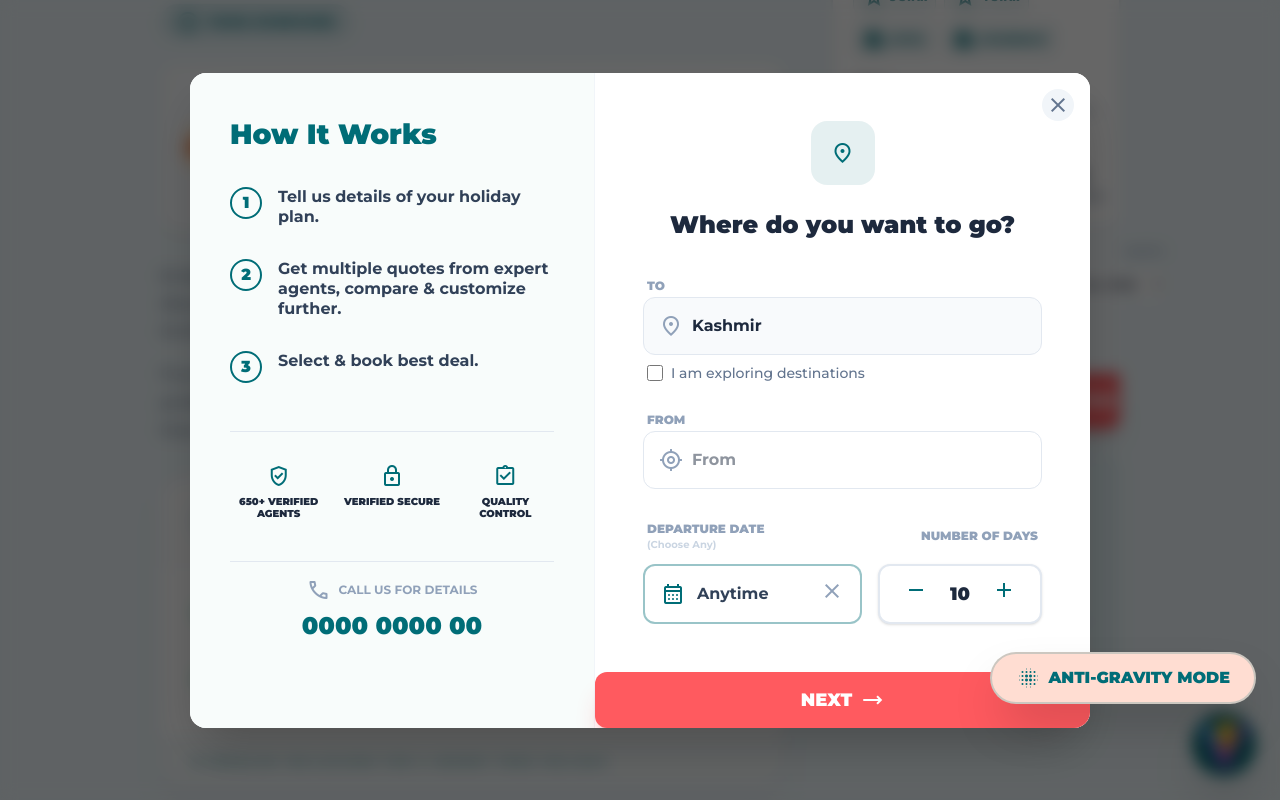
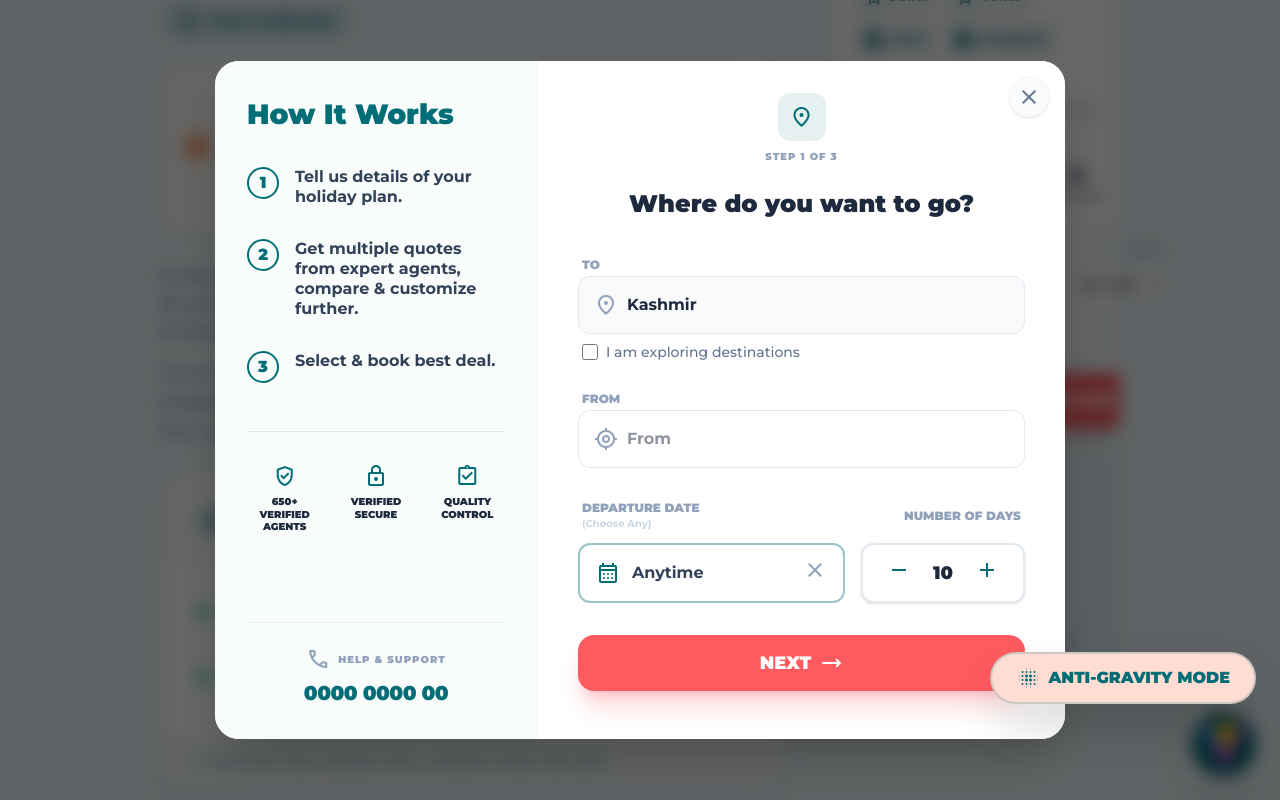
Before and after one commit to rammimankotia-prog/Beautiful-India, a React (Vite) app: page /tours/1 in a window 1280 px wide. Both pictures are taken after a click on the button "CUSTOMIZE & GET QUOTES". Shown: the part 1102-1902 px from the top of the page. Built offline with nearby package versions, Linux system fonts and the light colour scheme.

Commit message:
style(tour-detail): refine quote modal size and integrate next button design

```diff
--- a/src/pages/TourDetailView.jsx
+++ b/src/pages/TourDetailView.jsx
@@ -1101,17 +1101,17 @@ const TourDetailView = () => {
       {/* Customize & Get Quote Modal */}
       {isQuoteModalOpen && (
         <div className="fixed inset-0 z-[100] flex items-center justify-center p-0 md:p-4 bg-black/60 backdrop-blur-sm animate-in fade-in duration-300">
-          <div className="bg-white md:rounded-2xl w-full h-full md:h-auto max-w-[900px] md:max-h-[95vh] overflow-hidden flex flex-col md:flex-row shadow-2xl relative animate-in zoom-in-95 duration-300">
+          <div className="bg-white md:rounded-3xl w-full h-full md:h-auto max-w-[850px] md:max-h-[90vh] overflow-hidden flex flex-col md:flex-row shadow-2xl relative animate-in zoom-in-95 duration-300">
             {/* Close Button */}
             <button
               onClick={() => setIsQuoteModalOpen(false)}
-              className="absolute top-4 right-4 z-10 w-8 h-8 flex items-center justify-center rounded-full bg-slate-100 hover:bg-slate-200 text-slate-500 transition-colors"
+              className="absolute top-4 right-4 z-[30] w-10 h-10 flex items-center justify-center rounded-full bg-slate-50/80 backdrop-blur hover:bg-white text-slate-500 shadow-sm transition-all border border-slate-100"
             >
               <span className="material-symbols-outlined text-xl">close</span>
             </button>
 
             {/* Left Pane: Instructions & Trust */}
-            <div className="w-full md:w-[45%] bg-[#f8fcfb] p-6 md:p-10 border-b md:border-b-0 md:border-r border-slate-100">
+            <div className="w-full md:w-[38%] bg-[#f8fcfb] p-6 md:p-8 flex flex-col border-b md:border-b-0 md:border-r border-slate-100">
               <h2 className="text-[28px] font-black text-[#006D77] mb-8">How It Works</h2>
               <div className="space-y-8">
                 <div className="flex gap-4 items-start">
@@ -1145,16 +1145,16 @@ const TourDetailView = () => {
               </div>
 
               {/* Call Support */}
-              <div className="text-center pt-4 border-t border-slate-200">
-                <p className="text-slate-400 text-xs font-bold uppercase flex items-center justify-center gap-2 mb-2">
-                  <span className="material-symbols-outlined text-sm">call</span> Call Us for details
+              <div className="mt-auto pt-6 border-t border-slate-200/60 hidden md:block">
+                <p className="text-slate-400 text-[10px] font-black uppercase flex items-center justify-center gap-2 mb-2 tracking-widest">
+                  <span className="material-symbols-outlined text-xs">call</span> Help & Support
                 </p>
-                <p className="text-2xl font-black text-[#006D77]">0000 0000 00</p>
+                <p className="text-xl font-black text-[#006D77] text-center tracking-tight">0000 0000 00</p>
               </div>
             </div>
 
             {/* Right Pane: Form */}
-            <div className="w-full md:w-[55%] flex flex-col h-full bg-white">
+            <div className="w-full md:w-[62%] flex flex-col h-full bg-white relative">
                {/* Modal Header for Mobile */}
                <div className="md:hidden flex items-center justify-between p-4 border-b border-slate-100 bg-white sticky top-0 z-20">
                   <div className="flex items-center gap-2">
@@ -1168,9 +1168,12 @@ const TourDetailView = () => {
                   </div>
                </div>
 
-               <div className="flex-1 overflow-y-auto p-6 md:p-12">
-                  <div className="hidden md:flex w-16 h-16 bg-primary/10 rounded-2xl items-center justify-center mb-6 mx-auto">
-                     <span className="material-symbols-outlined text-primary text-4xl">location_on</span>
+                <div className="flex-1 overflow-y-auto p-6 md:px-10 md:py-8">
+                  <div className="hidden md:flex flex-col items-center mb-6">
+                     <span className="w-12 h-12 bg-primary/10 rounded-xl flex items-center justify-center mb-2">
+                        <span className="material-symbols-outlined text-primary text-2xl">location_on</span>
+                     </span>
+                     <p className="text-[10px] text-slate-400 font-black uppercase tracking-widest">Step {modalStep} of 3</p>
                   </div>
                   <h3 className="text-xl md:text-2xl font-black text-slate-800 mb-6 md:mb-8 text-center">
                     {modalStep === 1 ? 'Where do you want to go?' :
@@ -1468,21 +1471,31 @@ const TourDetailView = () => {
                    </div>
                  )}
                 </form>
-               </div>
-
-               {/* Sticky Footer for Action Button */}
-               <div className="p-4 md:p-0 border-t border-slate-100 md:border-0 bg-white md:bg-transparent sticky bottom-0 md:static">
-                  <button
-                    type="button"
-                    onClick={() => {
-                      if (modalStep < 3) setModalStep(modalStep + 1);
-                      else handleLeadSubmit(); // Submit
-                    }}
-                    className="w-full h-14 bg-[#ff5a5f] text-white font-black rounded-xl hover:brightness-110 transition-all flex items-center justify-center gap-2 text-lg shadow-xl shadow-red-500/20"
-                  >
-                    {modalStep === 3 ? 'GET FREE QUOTES' : 'NEXT'}
-                    <span className="material-symbols-outlined text-xl">trending_flat</span>
-                  </button>
+
+                {/* Integrated Action Button */}
+                <div className="mt-8 mb-4">
+                   <button
+                     type="button"
+                     onClick={() => {
+                       if (modalStep < 3) setModalStep(modalStep + 1);
+                       else handleLeadSubmit();
+                     }}
+                     className="w-full h-14 bg-[#ff5a5f] text-white font-black rounded-2xl hover:brightness-105 active:scale-[0.98] transition-all flex items-center justify-center gap-2 text-lg shadow-xl shadow-red-500/20 group"
+                   >
+                     <span>{modalStep === 3 ? 'GET FREE QUOTES' : 'NEXT'}</span>
+                     <span className="material-symbols-outlined text-xl group-hover:translate-x-1 transition-transform">trending_flat</span>
+                   </button>
+
+                   {modalStep > 1 && (
+                     <button
+                       type="button"
+                       onClick={() => setModalStep(modalStep - 1)}
+                       className="w-full mt-3 py-2 text-slate-400 font-bold text-sm hover:text-slate-600 transition-colors uppercase tracking-widest"
+                     >
+                       Back
+                     </button>
+                   )}
+                </div>
                </div>
             </div>
           </div>
```
